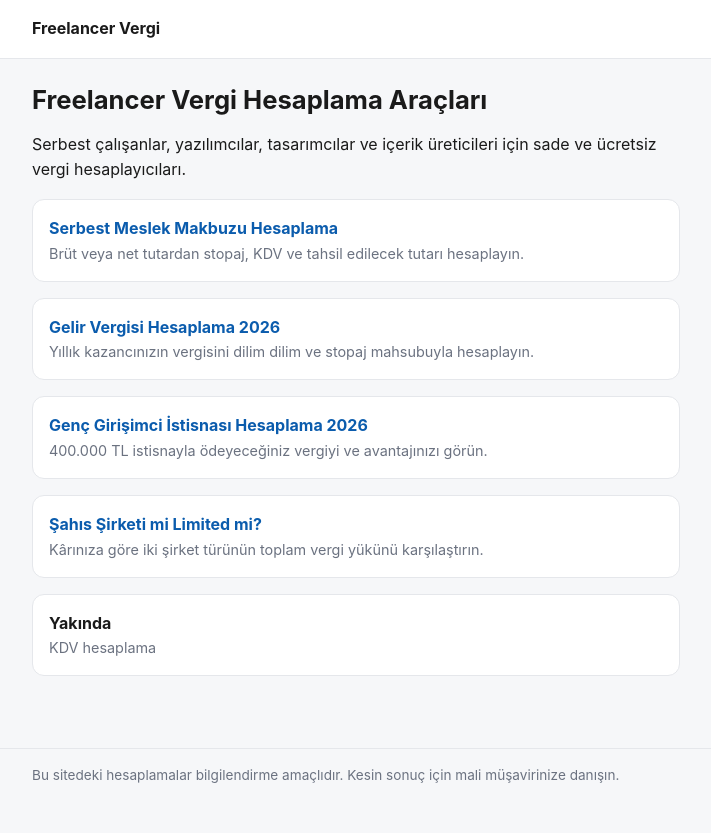
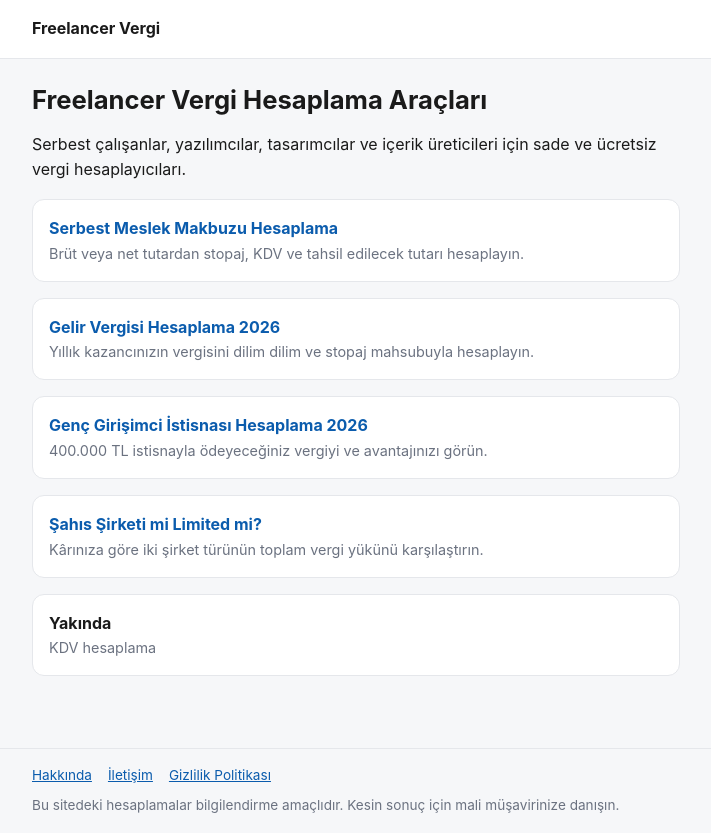
Before and after one commit to yavuzscvk-source/freelancer-vergi, a Next.js app: page / in a window 1280 px wide. Shown: the whole page, without its empty margins (284-995 px from the left). Before the commit the page ends 803 px from the top, so only its background shows below. Built offline with nearby package versions, Linux system fonts and the light colour scheme.

Commit message:
Update layout.js

```diff
--- a/app/layout.js
+++ b/app/layout.js
@@ -22,6 +22,11 @@ export default function RootLayout({ children }) {
         <main className="container">{children}</main>
         <footer className="footer">
           <div className="footer-inner">
+            <nav style={{ display: "flex", gap: 16, flexWrap: "wrap", marginBottom: 8 }}>
+              <Link href="/hakkinda">Hakkında</Link>
+              <Link href="/iletisim">İletişim</Link>
+              <Link href="/gizlilik-politikasi">Gizlilik Politikası</Link>
+            </nav>
             Bu sitedeki hesaplamalar bilgilendirme amaçlıdır. Kesin sonuç için mali müşavirinize danışın.
           </div>
         </footer>
```
